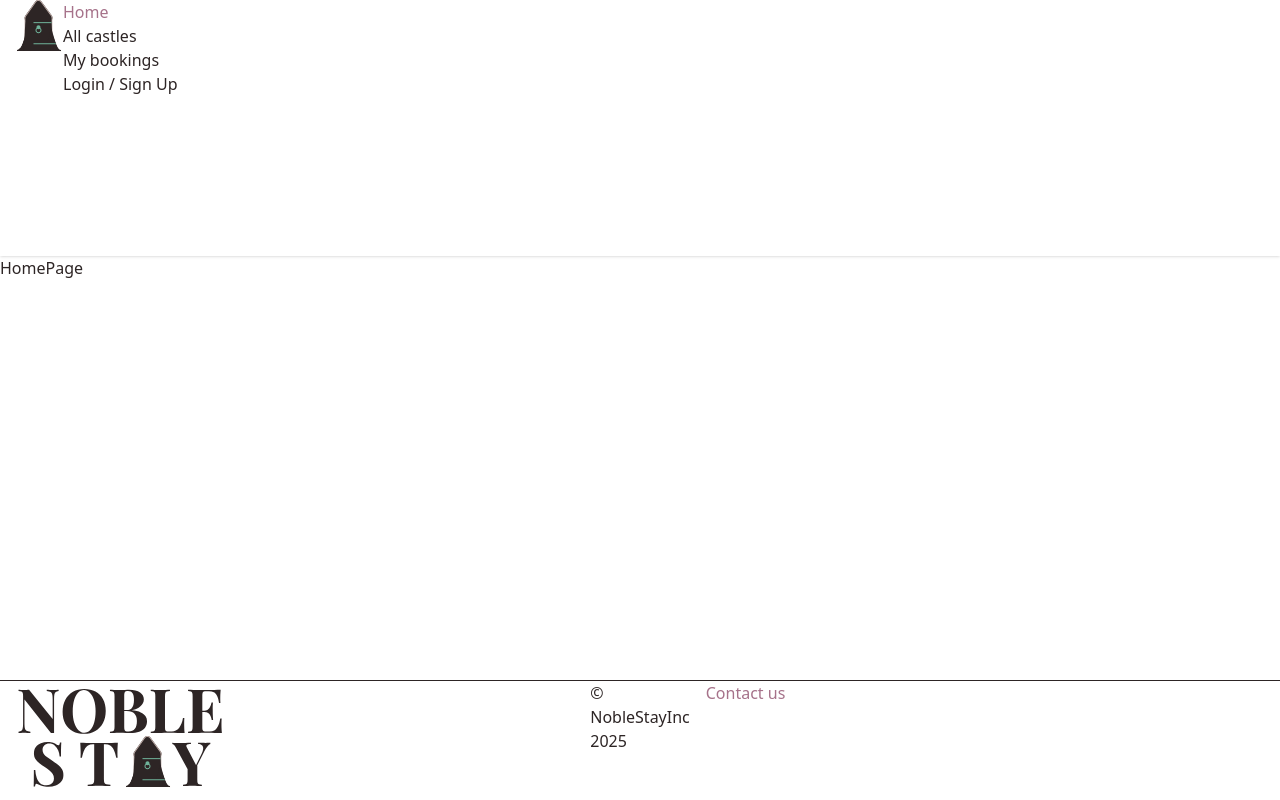
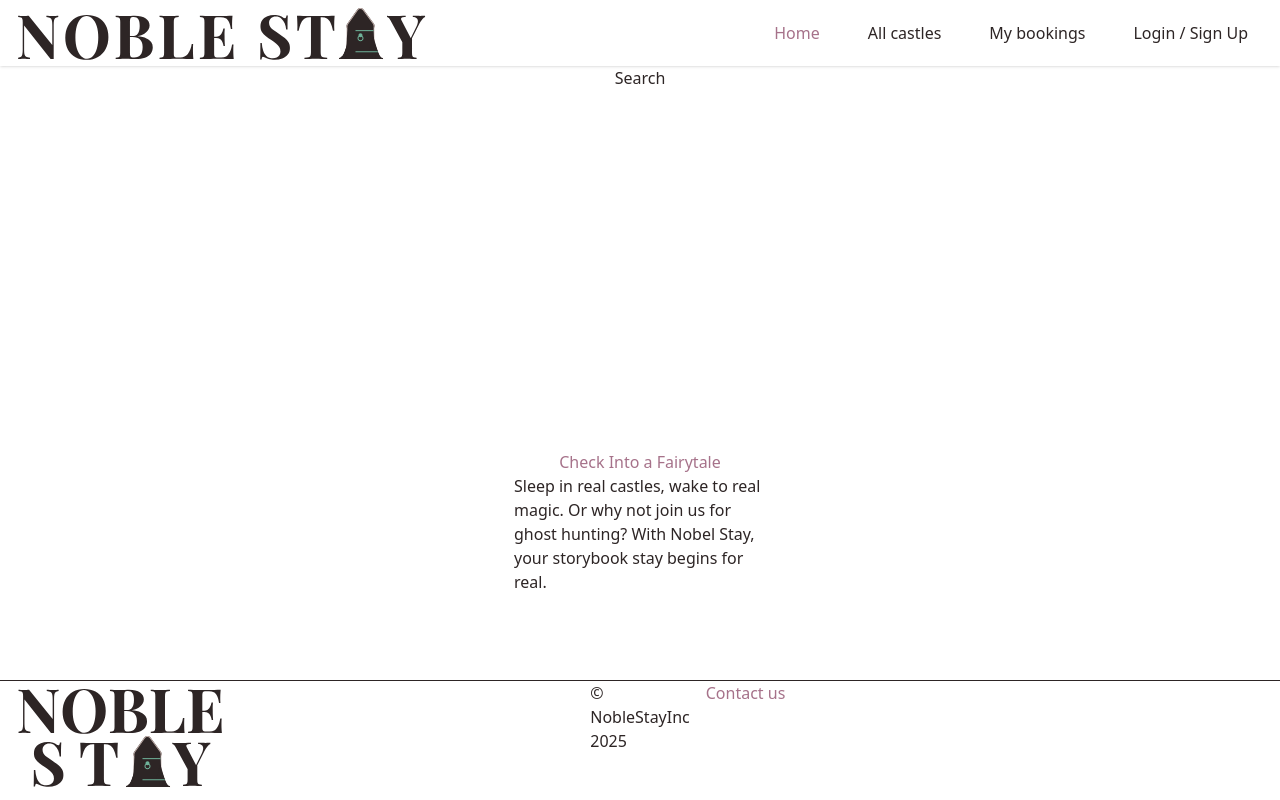
Before and after one commit to RebeckaLar/noblestay-frontend, a React (Vite) app: page / in a window 1280 px wide. Built offline with nearby package versions, Linux system fonts and the light colour scheme.

Commit message:
Navbar styling added

```diff
--- a/package.json
+++ b/package.json
@@ -10,13 +10,13 @@
     "preview": "vite preview"
   },
   "dependencies": {
-    "@tailwindcss/vite": "^4.1.16",
+    "@tailwindcss/vite": "^4.1.17",
     "axios": "^1.13.1",
     "react": "^19.1.1",
     "react-dom": "^19.1.1",
     "react-icons": "^5.5.0",
     "react-router": "^7.9.5",
-    "tailwindcss": "^4.1.16"
+    "tailwindcss": "^4.1.17"
   },
   "devDependencies": {
     "@eslint/js": "^9.36.0",
--- a/src/components/Navbar.tsx
+++ b/src/components/Navbar.tsx
@@ -1,21 +1,32 @@
 import { Link, NavLink } from 'react-router'
 import logo_navbar from '../assets/logo_navbar.svg'
 import logo_door from '../assets/logo_door.svg'
+import { IoMenu } from "react-icons/io5";
 
 const Navbar = () => {
   return (
-        <div className="wrapper flex shadow-sm h-64">
-            {/* <div className='wrapper flex'> */}
-                <Link to="/">
-                    <img src={logo_door} className="" alt="Noble Stay logo" />
+        <div className="shadow-sm ">
+            <nav className='container mx-auto px-4 flex flex-row justify-between items-center h-(--spacing-3xl)'>
+                <div>
+                    <Link to="/" className='logo-small'>
+                        <img src={logo_door} className="" alt="The brown door part of Noble Stay logo" />
                     </Link>
-                <ul>
+                    <Link to="/" className='logo-large'>
+                        <img src={logo_navbar} className="" alt="Noble Stay logo" />
+                    </Link>
+                </div>
+                <div className='flex justify-between'>
+                    <div className='hamburger'>
+                        <IoMenu />
+                    </div>
+                    <ul className='hidden nav-links container mx-auto px-4 flex-col gap-(--spacing-md)'>
                         <li><NavLink className="[&.active]:text-(--primary-purple)" to="/">Home</NavLink></li>
                         <li><NavLink className="[&.active]:text-(--primary-purple)" to="/stays">All castles</NavLink></li>
                         <li><NavLink className="[&.active]:text-(--primary-purple)" to="/bookings">My bookings</NavLink></li>
                         <li><NavLink className="[&.active]:text-(--primary-purple)" to="/register">Login / Sign Up</NavLink></li>
                     </ul>
-            {/* </div> */}
+                </div>
+            </nav>
         </div>
   )
 }
--- a/src/index.css
+++ b/src/index.css
@@ -1,19 +1,49 @@
 @import "tailwindcss";
-* {
+
+/* * {
     margin: 0;
     padding: 0;
     box-sizing: border-box;
 }
-
-@theme {
+     */
+:root {
     --very-dark-brown: #2D2525;
-    --primary-purple: #A6728A
+    --primary-purple: #A6728A;
+    --spacing-xs: 4px;
+    --spacing-sm: 8px;
+    --spacing-md: 16px;
+    --spacing-lg: 24px;
+    --spacing-xl: 32px;
+    --spacing-2xl: 48px;
+    --spacing-3xl: 66px;
 }
 
-.wrapper {
-    @apply container mx-auto px-4;
+h2, h3, h4, h5, h6 {
+    color: var(--primary-purple);
 }
 
-h6 {
-    color: var(--primary-purple)
+.logo-large {
+    display: none;
 }
+
+@media screen and (min-width: 768px) and (max-width: 1023px) {
+
+}
+
+@media screen and (min-width: 1024px){
+
+    .logo-large {
+        display: block;
+    }
+
+    .hamburger, .logo-small {
+        display: none;
+    }
+
+    .nav-links {
+        display: flex;
+        flex-direction: row;
+        gap: var(--spacing-2xl);
+    }
+
+}
--- a/src/layouts/RootLayout.tsx
+++ b/src/layouts/RootLayout.tsx
@@ -12,7 +12,7 @@ const RootLayout = () => {
 
         {/* Footer */}
         <div className="border-(--very-dark-brown) border-t h-30 flex">
-          <div className="wrapper">
+          <div className="container mx-auto px-4">
             <a href="/">
               <img src={logo_footer} className="logo" alt="Noble Stay logo" />
             </a>
@@ -20,7 +20,7 @@ const RootLayout = () => {
           <div>
             <p>&copy; NobleStayInc {new Date().getFullYear()} </p>
           </div>
-          <div className="wrapper">
+          <div className="container mx-auto px-4">
             <h6 className="">Contact us</h6>
           </div>
         </div>
--- a/src/pages/HomePage.tsx
+++ b/src/pages/HomePage.tsx
@@ -1,6 +1,15 @@
 const HomePage = () => {
   return (
-    <div>HomePage</div>
+    <div>
+      <div className="container mx-auto px-4 flex flex-col items-center h-96">
+        Search
+      </div>
+      <div className="container mx-auto px-4 flex flex-col items-center w-71">
+        <h4>Check Into a Fairytale</h4>
+        <p>Sleep in real castles, wake to real magic. Or why not join us for ghost hunting?
+        With Nobel Stay, your storybook stay begins for real.</p>
+      </div>
+    </div>
   )
 }
 export default HomePage
```
Also changed, not shown: 1 other file (tests, documents, lock files or other folders). Lines whose indentation alone changed are shown as unchanged.
